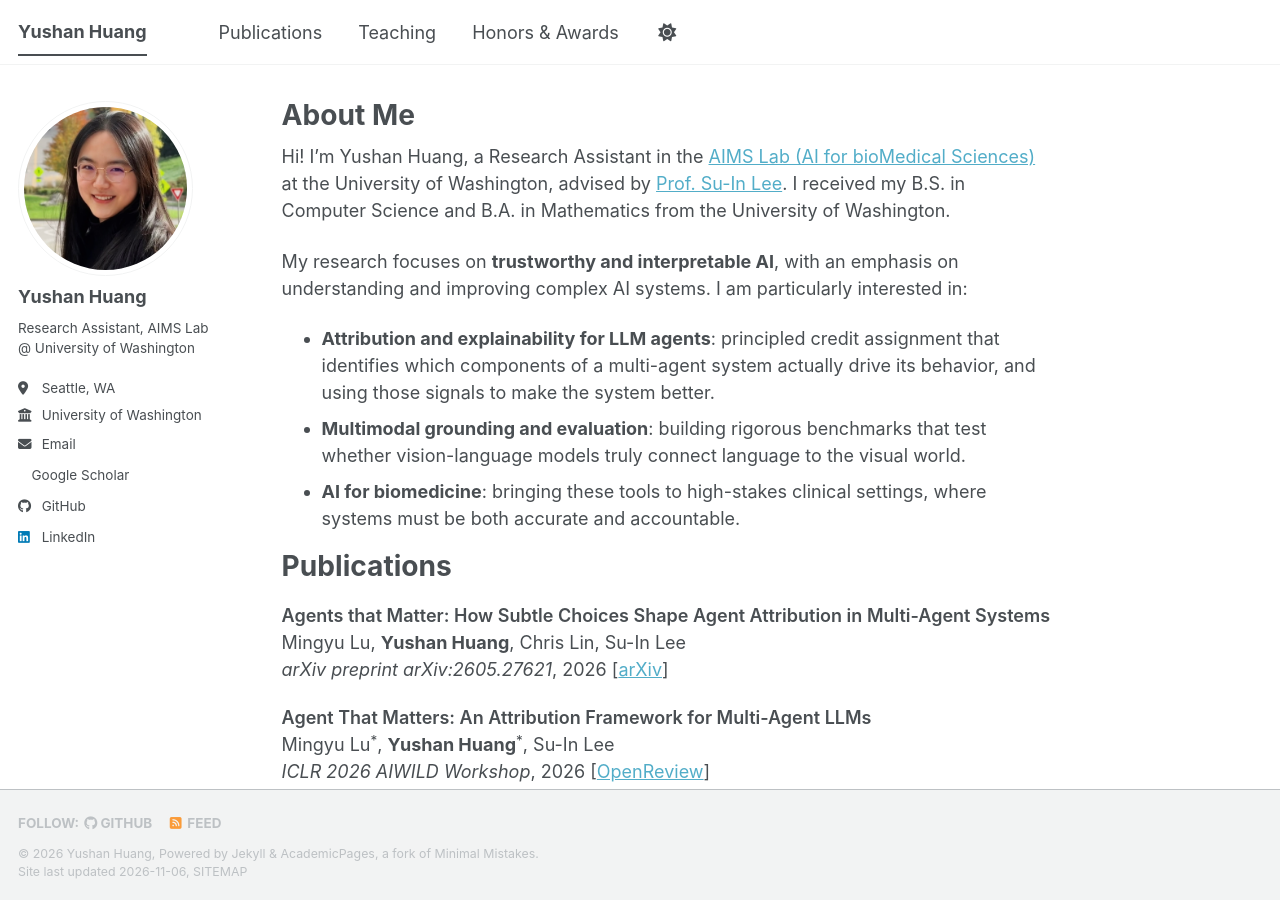
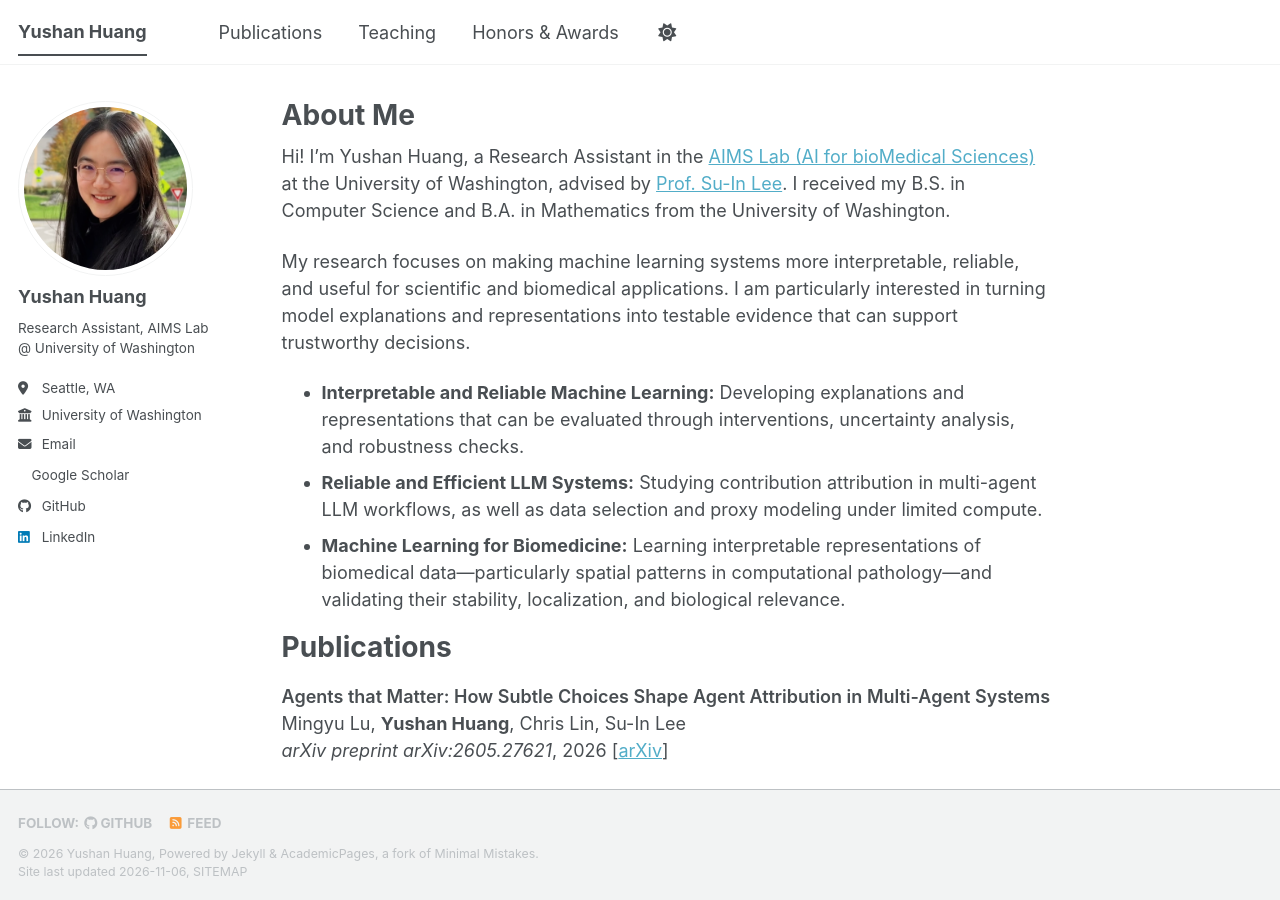
Before and after one commit to Yushan13H/personal-page, a Jekyll site: the page built from _pages/about.md, in a window 1280 px wide and 900 px high. Built offline with Jekyll 4.4.1, drawn with Linux system fonts in a browser that asks for light colours; a script bundle is joined from its source files by our own code; a style sheet for code colours, icons or effects is not loaded.

Commit message:
Revise research description in about.md
Updated research focus to emphasize interpretable and reliable machine learning for scientific and biomedical applications.

```diff
--- a/_pages/about.md
+++ b/_pages/about.md
@@ -14,11 +14,17 @@ redirect_from:
 
 Hi! I'm Yushan Huang, a Research Assistant in the [AIMS Lab (AI for bioMedical Sciences)](https://aims.cs.washington.edu/home) at the University of Washington, advised by [Prof. Su-In Lee](https://aims.cs.washington.edu/su-in-lee). I received my B.S. in Computer Science and B.A. in Mathematics from the University of Washington.
 
-My research focuses on **trustworthy and interpretable AI**, with an emphasis on understanding and improving complex AI systems. I am particularly interested in:
+<!--  My research focuses on **trustworthy and interpretable AI**, with an emphasis on understanding and improving complex AI systems. I am particularly interested in:
 
 * **Attribution and explainability for LLM agents**: principled credit assignment that identifies which components of a multi-agent system actually drive its behavior, and using those signals to make the system better.
 * **Multimodal grounding and evaluation**: building rigorous benchmarks that test whether vision-language models truly connect language to the visual world.
-* **AI for biomedicine**: bringing these tools to high-stakes clinical settings, where systems must be both accurate and accountable.
+* **AI for biomedicine**: bringing these tools to high-stakes clinical settings, where systems must be both accurate and accountable. -->
+
+My research focuses on making machine learning systems more interpretable, reliable, and useful for scientific and biomedical applications. I am particularly interested in turning model explanations and representations into testable evidence that can support trustworthy decisions.
+
+- **Interpretable and Reliable Machine Learning:** Developing explanations and representations that can be evaluated through interventions, uncertainty analysis, and robustness checks.
+- **Reliable and Efficient LLM Systems:** Studying contribution attribution in multi-agent LLM workflows, as well as data selection and proxy modeling under limited compute.
+- **Machine Learning for Biomedicine:** Learning interpretable representations of biomedical data—particularly spatial patterns in computational pathology—and validating their stability, localization, and biological relevance.
 
 Publications {#publications}
 ======
```
